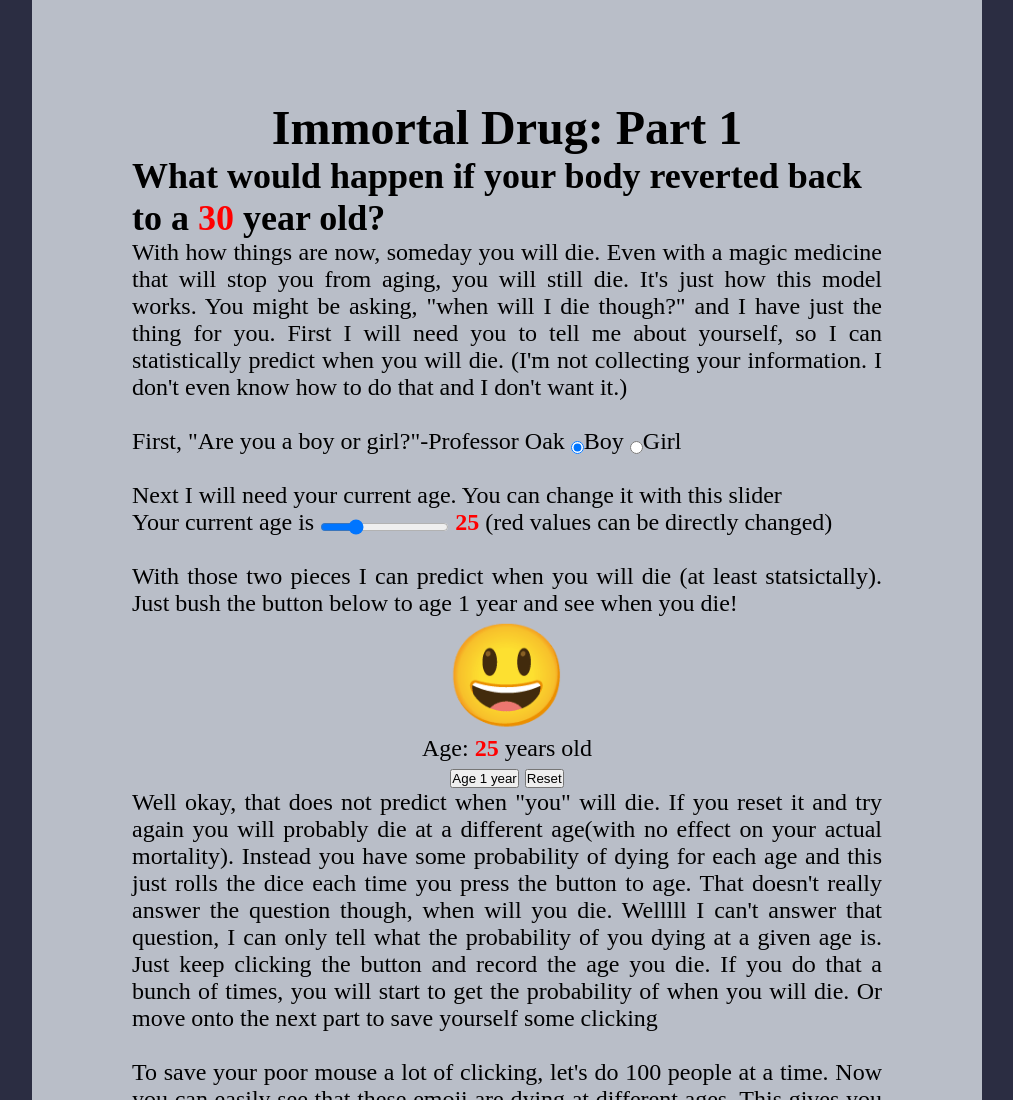
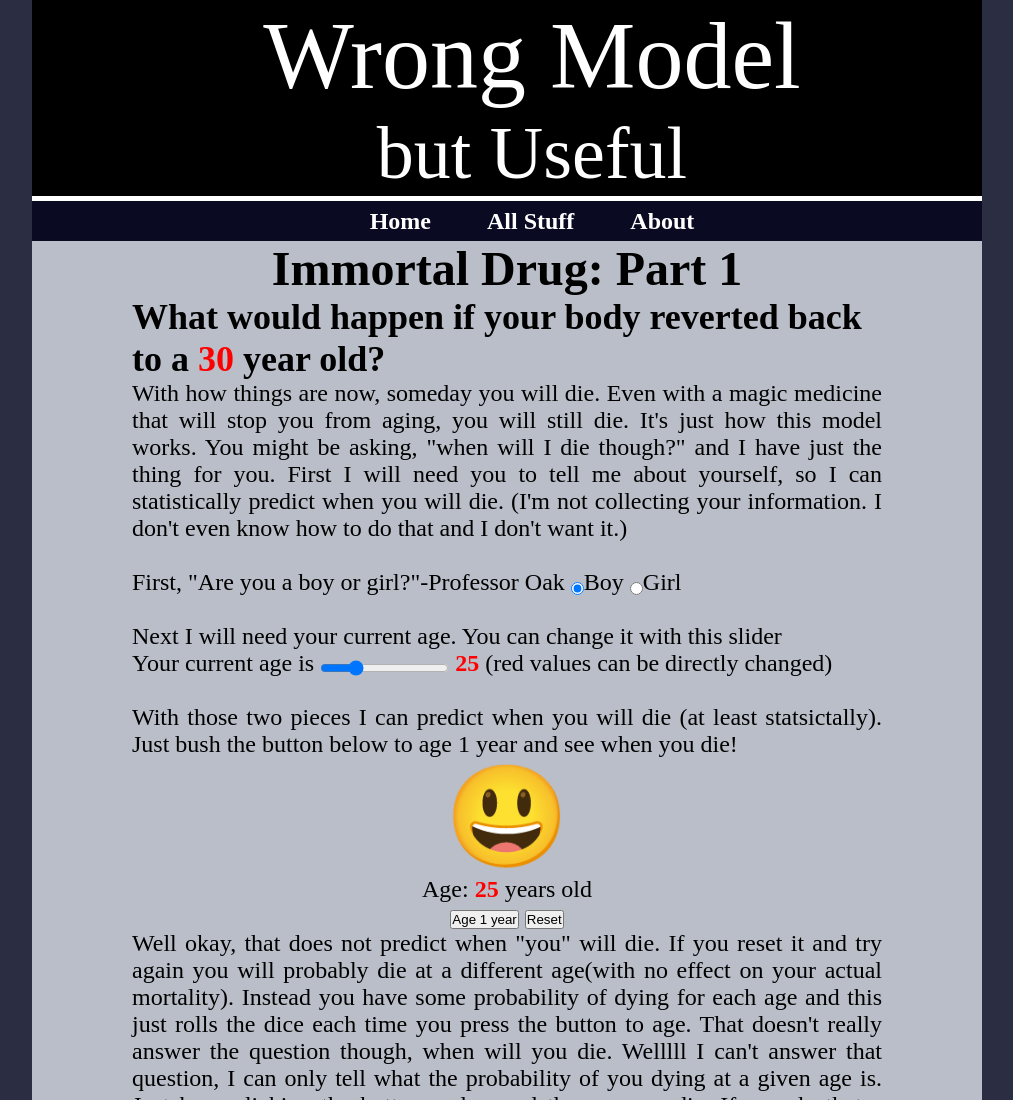
Before and after one commit to Abominathan/Abominathan.github.io, a plain HTML site: page index.html in a window 1280 px wide. Shown: the top 1100 px of the page, without its empty margins (133-1146 px from the left). Drawn offline with nearby package versions, Linux system fonts and the light colour scheme.

Commit message:
Added Header

```diff
--- /dev/null
+++ b/header.js
@@ -0,0 +1,83 @@
+const headerTemplate = document.createElement('template');
+
+headerTemplate.innerHTML = `
+  <style>
+    nav {
+      margin-left: -100px;
+      width: 1000px;
+      height: 40px;
+      display: flex;
+      align-items: center;
+      justify-content: center;
+      background-color:  #0a0a23;
+    }
+
+    ul {
+      padding: 0px;
+    }
+
+    ul li {
+      list-style: none;
+      display: inline;
+    }
+
+    a {
+      font-weight: 700;
+      margin: 0 25px;
+      color: #fff;
+      text-decoration: none;
+    }
+
+    a:hover {
+      padding-bottom: 5px;
+      box-shadow: inset 0 -2px 0 0 #fff;
+    }
+
+    .titleval{
+      text-align: center;
+      margin-left: -100px;
+      width: 1000px;
+      font-size: 96px;
+      background: black;
+      color: white;
+
+
+
+    }
+    .undertitleval{
+      text-align: center;
+      margin-left: -100px;
+      width: 1000px;
+      font-size: 74px;
+      background: black;
+      color: white;
+      border-bottom: 5px solid white;
+    }
+  </style>
+  <header>
+    <div class=titleval> Wrong Model</div>
+    <div class=undertitleval> but Useful</div>
+    <nav>
+      <ul>
+        <li><a href="index.html">Home</a></li>
+        <li><a href="AllStuff.html">All Stuff</a></li>
+        <li><a href="about.html">About</a></li>
+
+      </ul>
+    </nav>
+  </header>
+`;
+
+class Header extends HTMLElement {
+  constructor() {
+    super();
+  }
+
+  connectedCallback() {
+    const shadowRoot = this.attachShadow({ mode: 'closed' });
+
+    shadowRoot.appendChild(headerTemplate.content);
+  }
+}
+
+customElements.define('header-component', Header);
--- a/index.html
+++ b/index.html
@@ -6,11 +6,15 @@
     <meta http-equiv="X-UA-Compatible" content="ie=edge">
     <title>TestingChart.js</title>
     <link rel="stylesheet" href="main.css">
-
+    <script src="header.js" type="text/javascript" defer></script>
+    <script type='text/javascript' src='knockout-3.5.1.js'></script>
 </head>
 <body>
-    <script type='text/javascript' src='knockout-3.5.1.js'></script>
+
+
     <div id="mainbody">
+        <header-component></header-component>
+
         <h1> Immortal Drug: Part 1 </h1>
 
         <h2> What would happen if your body reverted back to a <span class= 'changeablevalue' data-bind='text: ageValue'></span> year old?</h2>
--- a/main.css
+++ b/main.css
@@ -25,7 +25,7 @@ body {
     overflow:hidden;
 
 
-    padding-top: 100px;
+    padding-top: 0px;
     padding-left: 100px;
     padding-right: 100px;
     /*height:100%-1px;*/
```
Also changed, not shown: AllStuff.html (added, +21 -0 lines), about.html (added, +20 -0 lines).
